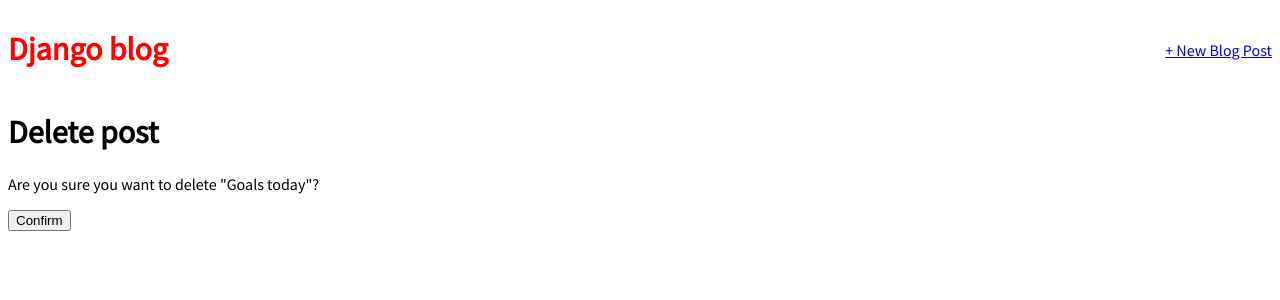
After one commit to Rhuan-Gonzaga/Django-for-beginners, a Django app: page /post/2/delete/ in a window 1280 px wide. The commit adds this page. Shown: the top 300 px of the page. Run offline with Django 5.2, Linux system fonts and the light colour scheme; data comes from the database, SQL or seed files in the repository; both versions use the stored data as it was after the commit.

Commit message:
CRUD: Create-Read-Update-Delete

```diff
--- a/blog/blog/models.py
+++ b/blog/blog/models.py
@@ -1,4 +1,5 @@
 from django.db import models
+from django.urls import reverse
 
 # Create your models here.
 class Post(models.Model):
@@ -10,3 +11,6 @@ class Post(models.Model):
 
     def __str__(self):
         return self.title
+
+    def get_absolute_url(self):
+        return reverse("post_detail", args=[str(self.id)])
--- a/blog/blog/urls.py
+++ b/blog/blog/urls.py
@@ -1,7 +1,10 @@
 from django.urls import path
-from .views import BlogListView,BlogDetailView
+from .views import BlogListView,BlogDetailView,BlogCreateView,BlogUpdateView,BlogDeleteView
 
 urlpatterns = [
+     path('post/<int:pk>/delete/', BlogDeleteView.as_view(), name='post_delete'),
+    path('post/<int:pk>/edit/', BlogUpdateView.as_view(), name='post_edit'),
+    path('post/new/',BlogCreateView.as_view(), name='post_new'),
     path('post/<int:pk>/', BlogDetailView.as_view(),name="post_detail"),
     path('', BlogListView.as_view(), name='home')
 ]
--- a/blog/blog/views.py
+++ b/blog/blog/views.py
@@ -1,6 +1,8 @@
 from django.shortcuts import render
 from django.views.generic import ListView,DetailView
 from .models import Post
+from django.views.generic.edit import CreateView,UpdateView,DeleteView
+from django.urls import reverse_lazy
 # Create your views here.
 
 class BlogListView(ListView):
@@ -10,3 +12,18 @@ class BlogListView(ListView):
 class BlogDetailView(DetailView):
     model = Post
     template_name = 'post_detail.html'
+
+class BlogCreateView(CreateView):
+    model = Post
+    template_name = 'post_new.html'
+    fields = '__all__'
+
+class BlogUpdateView(UpdateView):
+    model = Post
+    template_name = 'post_edit.html'
+    fields = ['title','body']
+
+class BlogDeleteView(DeleteView):
+    model = Post
+    template_name = 'post_delete.html'
+    success_url = reverse_lazy('home')
--- a/blog/blog_project/settings.py
+++ b/blog/blog_project/settings.py
@@ -30,7 +30,6 @@ ALLOWED_HOSTS = []
 
 
 # Application definition
-
 INSTALLED_APPS = [
     'blog.apps.BlogConfig', # new
     'django.contrib.admin',
@@ -52,6 +51,7 @@ MIDDLEWARE = [
 ]
 
 ROOT_URLCONF = 'blog_project.urls'
+
 
 TEMPLATES = [
     {
--- a/blog/templates/base.html
+++ b/blog/templates/base.html
@@ -1,17 +1,23 @@
-{%load static%}
+<!-- templates/base.html -->
+{% load static %}
 <html>
 <head>
 <title>Django blog</title>
-<link hk href="https://fonts.googleapis.com/css?family=Source+Sans+Pro:400" rel="stylesheet">
-<link href="{%static 'css/base.css'%}" rel="stylesheet">
+<link href="https://fonts.googleapis.com/css?family=Source+Sans+Pro:ǓǏǏ"
+rel="stylesheet">
+<link href="{% static 'css/base.css' %}" rel="stylesheet">
 </head>
 <body>
+<div>
 <header>
+<div class="nav-left">
 <h1><a href="{% url 'home' %}">Django blog</a></h1>
+</div>
+<div class="nav-right">
+<a href="{% url 'post_new' %}">+ New Blog Post</a>
+</div>
 </header>
-<div>
 {% block content %}
-
 {% endblock content %}
 </div>
 </body>
--- /dev/null
+++ b/blog/templates/post_delete.html
@@ -0,0 +1,9 @@
+<!-- templates/post_delete.html -->
+{% extends 'base.html' %}
+{% block content %}
+<h1>Delete post</h1>
+<form action="" method="post">{% csrf_token %}
+<p>Are you sure you want to delete "{{ post.title }}"?</p>
+<input type="submit" value="Confirm" />
+</form>
+{% endblock content %}
--- a/blog/templates/post_detail.html
+++ b/blog/templates/post_detail.html
@@ -5,4 +5,8 @@
 <h2>{{ object.title }}</h2>
 <p>{{ object.body }}</p>
 </div>
+
+<a href="{% url 'post_edit' post.pk%}">+ Edit Blog Post</a>
+<p><a href="{% url 'post_delete' post.pk %}">+ Delete Blog Post</a></p>
+
 {% endblock content %}
```
Also changed, not shown: blog/templates/post_edit.html (added, +9 -0 lines), blog/templates/post_new.html (added, +9 -0 lines), blog/blog_project/urls.py (line endings or trailing spaces), blog/db.sqlite3.
